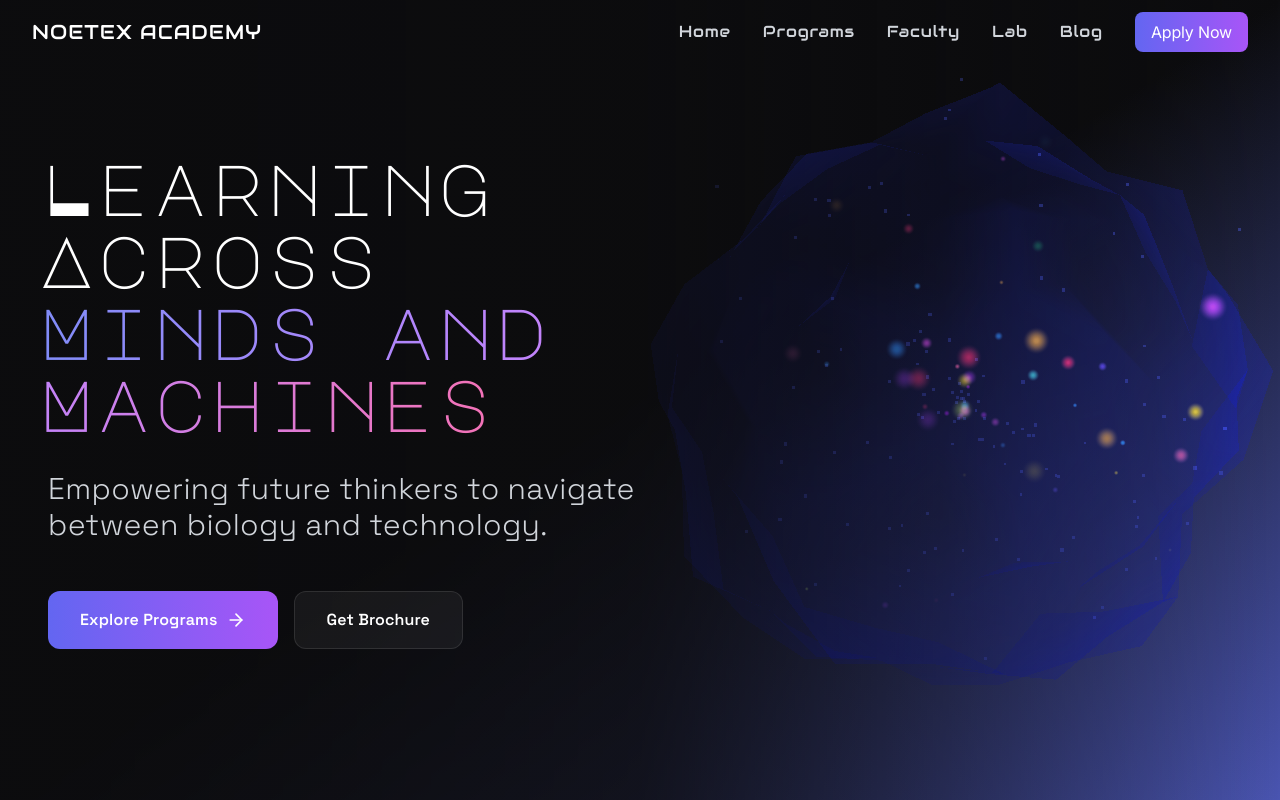
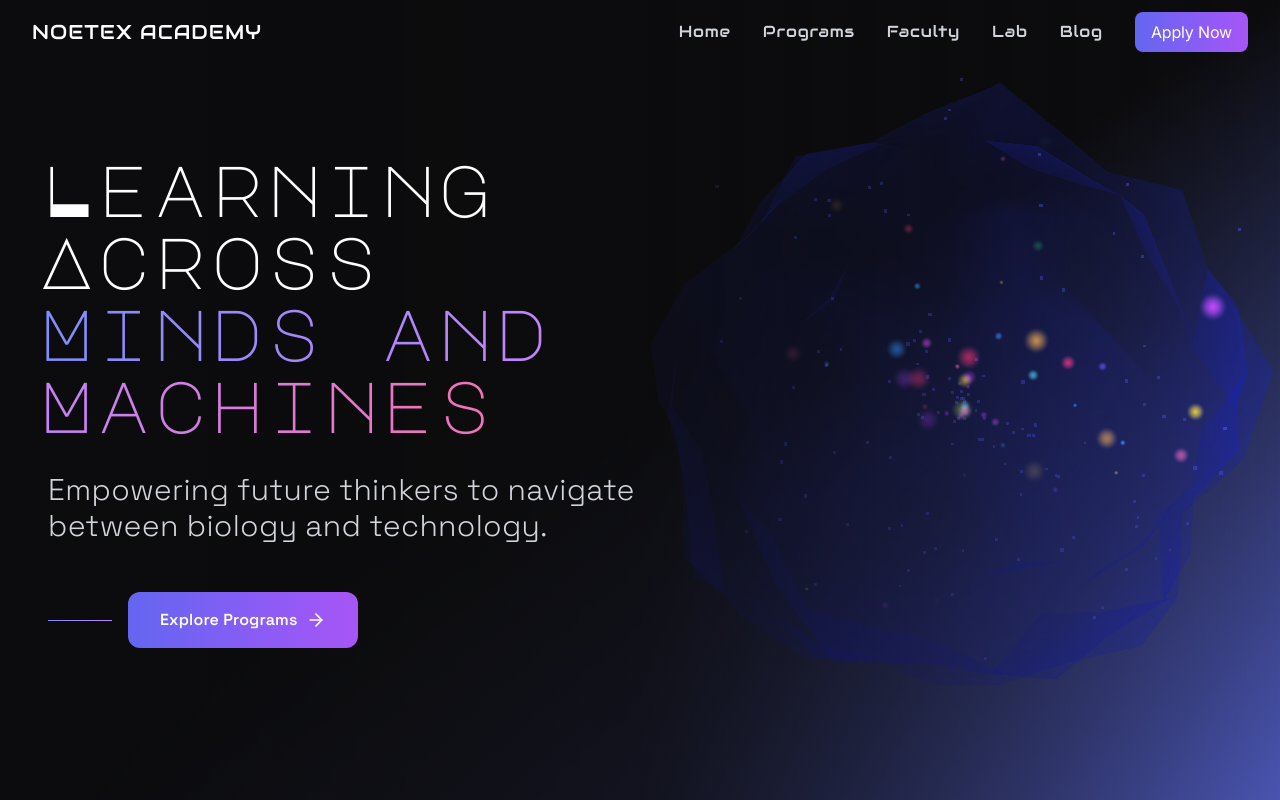
Before and after one commit to 12eonsf/noetex_academy, a Next.js app: page / in a window 1280 px wide. Shown: the top 800 px of the page. Built offline with nearby package versions, Linux system fonts and the light colour scheme.

Commit message:
Update Hero section: remove Get Brochure button, add left line to Explore Programs button

```diff
--- a/components/Hero.tsx
+++ b/components/Hero.tsx
@@ -36,21 +36,20 @@ export default function Hero() {
             Empowering future thinkers to navigate between biology and technology.
           </p>
 
-          <div className="flex flex-row gap-4 justify-center lg:justify-start animate-fade-in-delay-2 px-4">
-            <Link
-              href="/programs"
-              className="group px-6 sm:px-8 py-3 sm:py-4 rounded-xl bg-gradient-to-r from-indigo-500 to-purple-500 text-white font-futura-1 font-semibold hover:from-indigo-600 hover:to-purple-600 transition-all duration-300 flex items-center justify-center lg:justify-start space-x-2 text-sm sm:text-base flex-1 sm:flex-none"
-            >
-              <span>Explore Programs</span>
-              <ArrowRight className="h-4 w-4 sm:h-5 sm:w-5 group-hover:translate-x-1 transition-transform duration-300" />
-            </Link>
+          <div className="flex items-center justify-center lg:justify-start animate-fade-in-delay-2 px-4">
+            <div className="flex items-center space-x-4 w-full lg:w-auto">
+              {/* Left line */}
+              <div className="flex-1 lg:flex-none lg:w-16 h-px bg-gradient-to-r from-indigo-400 to-purple-400"></div>
 
-            <Link
-              href="/apply"
-              className="px-6 sm:px-8 py-3 sm:py-4 rounded-xl glass-card glass-card-hover text-white font-futura-1 font-semibold transition-all duration-300 flex items-center justify-center lg:justify-start text-sm sm:text-base flex-1 sm:flex-none"
-            >
-              <span>Get Brochure</span>
-            </Link>
+              {/* Button */}
+              <Link
+                href="/programs"
+                className="group px-6 sm:px-8 py-3 sm:py-4 rounded-xl bg-gradient-to-r from-indigo-500 to-purple-500 text-white font-futura-1 font-semibold hover:from-indigo-600 hover:to-purple-600 transition-all duration-300 flex items-center space-x-2 text-sm sm:text-base"
+              >
+                <span>Explore Programs</span>
+                <ArrowRight className="h-4 w-4 sm:h-5 sm:w-5 group-hover:translate-x-1 transition-transform duration-300" />
+              </Link>
+            </div>
           </div>
         </div>
       </div>
```
